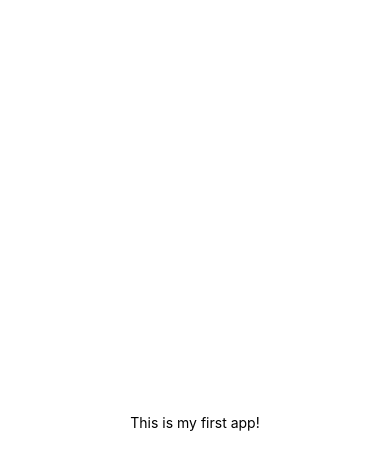
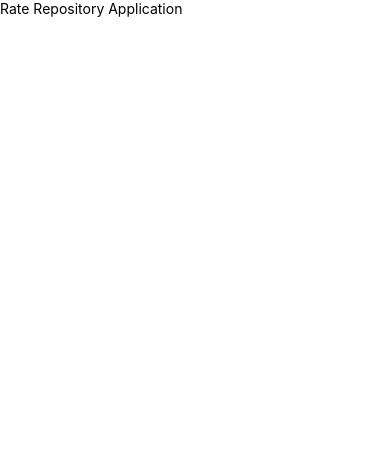
Before and after one commit to JulieBoberg/rate-repository-app, a React Native app: screen / in a window 390 px wide. Shown: the top 470 px of the page. Built offline with nearby package versions, Linux system fonts and the light colour scheme.

Commit message:
start of app

```diff
--- a/App.js
+++ b/App.js
@@ -1,21 +1,10 @@
-import { StatusBar } from 'expo-status-bar';
+
 import React from 'react';
-import { StyleSheet, Text, View } from 'react-native';
 
-export default function App() {
-  return (
-    <View style={styles.container}>
-      <Text>This is my first app!</Text>
-      <StatusBar style="auto" />
-    </View>
-  );
-}
+import Main from './src/components/Main';
 
-const styles = StyleSheet.create({
-  container: {
-    flex: 1,
-    backgroundColor: '#fff',
-    alignItems: 'center',
-    justifyContent: 'center',
-  },
-});
+const App = ()=>{
+  return <Main/>;
+};
+
+export default App;
--- /dev/null
+++ b/src/components/Main.jsx
@@ -0,0 +1,21 @@
+import React from 'react';
+import Constants from 'expo-constants';
+import {Text, StyleSheet, View} from 'react-native';
+
+const styles = StyleSheet.create({
+    container: {
+        marginTop: Constants.statusBarHeight,
+        flexGrow: 1,
+        flexShrink:1,
+    },
+});
+
+const Main =()=>{
+    return(
+        <View style={styles.container}>
+            <Text>Rate Repository Application</Text>
+        </View>
+    );
+};
+
+export default Main;
```
